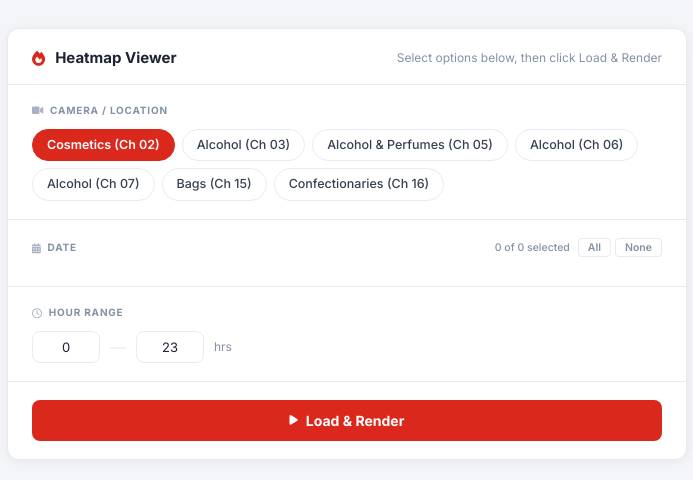
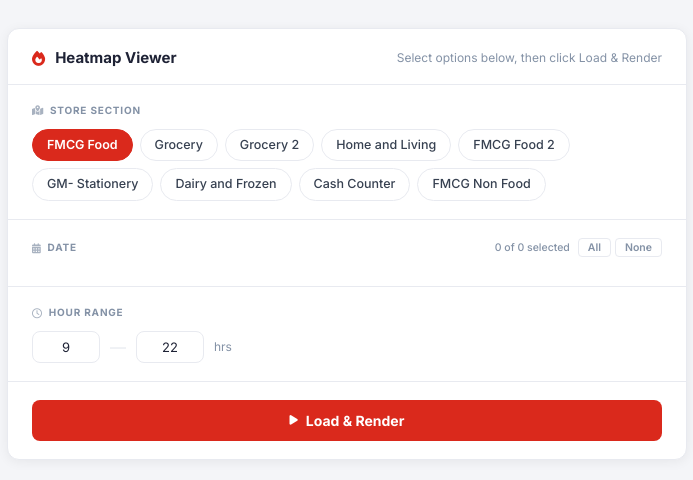
Before and after one commit to Tarsyer-Pushkar/spar-dashboard-main, a Flask app: page /heatmap in a window 1280 px wide. Shown: the part 96-576 px from the top of the page, without its empty margins (293-986 px from the left). Run offline with Flask 3, Linux system fonts and the light colour scheme; the visitor is signed in with stand-in values (Sample User, id 1); data that the repository does not hold is empty.

Commit message:
file changes

```diff
--- a/app/routes/api.py
+++ b/app/routes/api.py
@@ -42,9 +42,13 @@ def str_date_filter(from_str, to_exclusive_str, field="date_time"):
 
 
 def get_hour_range():
-    """Parse hour_from/hour_to query params (0-23), default 9 AM – 10 PM."""
-    hour_from = max(0, min(23, int(request.args.get("hour_from", 9))))
-    hour_to   = max(0, min(23, int(request.args.get("hour_to",  22))))
+    """Parse hour_from/hour_to query params, but strictly bound to 9 AM – 10 PM."""
+    hf = int(request.args.get("hour_from", 9))
+    ht = int(request.args.get("hour_to", 22))
+    hour_from = max(9, min(22, hf))
+    hour_to   = max(9, min(22, ht))
+    if hour_from > hour_to:
+        hour_from, hour_to = 9, 22
     return hour_from, hour_to
 
 
@@ -395,39 +399,41 @@ def export_footfall():
 #  HEATMAP DATA
 # ─────────────────────────────────────────────
 
-# Camera → background image, location label, actual MongoDB camera_no value
-# All cameras are in sparServer.heatmap
-CAMERA_MAP = {
-    "ChannelNo02": {"image": "channel_2",  "location": "location1",  "label": "Cosmetics (Ch 02)",         "cam_no": 2},
-    "ChannelNo03": {"image": "channel_3",  "location": "location2",  "label": "Alcohol (Ch 03)",            "cam_no": 3},
-    "ChannelNo05": {"image": "channel_5",  "location": "location3",  "label": "Alcohol & Perfumes (Ch 05)", "cam_no": 5},
-    "ChannelNo06": {"image": "channel_6",  "location": "location4",  "label": "Alcohol (Ch 06)",            "cam_no": 6},
-    "ChannelNo07": {"image": "channel_7",  "location": "location5",  "label": "Alcohol (Ch 07)",            "cam_no": 7},
-    "ChannelNo15": {"image": "channel_15", "location": "location6",  "label": "Bags (Ch 15)",               "cam_no": 15},
-    "ChannelNo16": {"image": "channel_16", "location": "location7",  "label": "Confectionaries (Ch 16)",    "cam_no": 16},
+# store_location → background image filename (without .jpg), section label
+LOCATION_MAP = {
+    "location01": {"image": "location01- FMCG Food",      "label": "FMCG Food"},
+    "location02": {"image": "location02- Grocery",         "label": "Grocery"},
+    "location03": {"image": "location03- Grocery 2",       "label": "Grocery 2"},
+    "location04": {"image": "location04- Home and Living", "label": "Home and Living"},
+    "location05": {"image": "location05- FMCG Food 2",     "label": "FMCG Food 2"},
+    "location06": {"image": "location06- GM- Stationery",  "label": "GM- Stationery"},
+    "location07": {"image": "location07- Dairy and Frozen","label": "Dairy and Frozen"},
+    "location08": {"image": "location08- Cash Counter",    "label": "Cash Counter"},
+    "location09": {"image": "location09- FMCG Non Food",   "label": "FMCG Non Food"},
 }
 
 @api_bp.route("/heatmap-data")
 @login_required_api
 def heatmap_data():
     from collections import OrderedDict
-    camera    = request.args.get("camera", "ChannelNo03")
+    location  = request.args.get("location", "location01")
     hour_from = int(request.args.get("hour_from", 0))
     hour_to   = int(request.args.get("hour_to",  23))
 
-    if camera not in CAMERA_MAP:
-        return jsonify({"error": "Unknown camera"}), 400
+    if location not in LOCATION_MAP:
+        return jsonify({"error": "Unknown location"}), 400
 
-    col    = get_spar_db().heatmap
-    cam_no = CAMERA_MAP[camera]["cam_no"]
+    col = get_spar_db().heatmap
 
     # Accept comma-separated dates or single date (backwards compat)
     dates_param = request.args.get("dates", "") or request.args.get("date", "")
     dates = [d.strip() for d in dates_param.split(",") if d.strip()]
 
     if not dates:
-        latest = col.find_one({"camera_no": cam_no}, sort=[("date_time", -1)])
-        dates = [latest["date_time"][:10]] if latest else ["2026-02-25"]
+        latest = col.find_one({"store_location": location}, sort=[("date_time", -1)])
+        dates = [latest["date_time"][:10]] if latest else []
+        if not dates:
+            return jsonify({"frames": [], "total": {"male": 0, "female": 0, "child": 0, "staff": 0}})
 
     # Build per-date hour-range conditions
     or_conditions = []
@@ -442,9 +448,9 @@ def heatmap_data():
         or_conditions.append({"date_time": {"$gte": tf, "$lt": tt}})
 
     if len(or_conditions) == 1:
-        filt = {"camera_no": cam_no, **or_conditions[0]}
+        filt = {"store_location": location, **or_conditions[0]}
     else:
-        filt = {"camera_no": cam_no, "$or": or_conditions}
+        filt = {"store_location": location, "$or": or_conditions}
 
     docs = list(col.find(
         filt,
@@ -490,29 +496,28 @@ def heatmap_data():
         if not multi:
             slot["datetime"] = doc["date_time"]
 
-    cam_info = CAMERA_MAP[camera]
+    loc_info = LOCATION_MAP[location]
     return jsonify({
-        "camera":    camera,
-        "image":     cam_info["image"],
-        "location":  cam_info["location"],
+        "location":  location,
+        "image":     loc_info["image"],
+        "label":     loc_info["label"],
         "dates":     dates,
         "hour_from": hour_from,
         "hour_to":   hour_to,
         "frames":    list(slots.values()),
         "total":     total,
-        "cameras":   [{"id": k, "label": v["label"]} for k, v in CAMERA_MAP.items()],
+        "locations": [{"id": k, "label": v["label"]} for k, v in LOCATION_MAP.items()],
     })
 
 @api_bp.route("/heatmap-dates")
 @login_required_api
 def heatmap_dates():
-    """Return distinct dates available per camera."""
-    camera = request.args.get("camera", "ChannelNo03")
-    if camera not in CAMERA_MAP:
+    """Return distinct dates available per store location."""
+    location = request.args.get("location", "location01")
+    if location not in LOCATION_MAP:
         return jsonify({"dates": []})
-    col    = get_spar_db().heatmap
-    cam_no = CAMERA_MAP[camera]["cam_no"]
-    docs = list(col.find({"camera_no": cam_no}, {"date_time": 1, "_id": 0}))
+    col  = get_spar_db().heatmap
+    docs = list(col.find({"store_location": location}, {"date_time": 1, "_id": 0}))
     dates = sorted({d["date_time"][:10] for d in docs})
     return jsonify({"dates": dates})
 
@@ -524,11 +529,13 @@ def heatmap_dates():
 def queue_stats():
     db = get_spar_db()
     date_from, date_to, date_to_ex = get_date_range()
+    hour_from, hour_to = get_hour_range()
     col = db.queue_length
 
     # date_time format: "YYYY-MM-DD_HH-MM-SS"
     # str_date_filter still works — lexicographic ordering is preserved
     filt = str_date_filter(date_from, date_to_ex)
+    filt.update(hour_expr_str(hour_from, hour_to))
 
     docs = list(col.find(filt, {
         "camera_no": 1, "date_time": 1,
@@ -608,14 +615,14 @@ def queue_stats():
         for h, vals in cs["hourly_queue"].items():
             g_hq.setdefault(h, []).extend(vals)
 
-    hourly_labels = [f"{h:02d}:00" for h in range(24)]
+    hourly_labels = [f"{h:02d}:00" for h in range(hour_from, hour_to + 1)]
     hourly_wait_vals  = [
         round(sum(g_hw[h]) / len(g_hw[h]), 2) if g_hw.get(h) else None
-        for h in range(24)
+        for h in range(hour_from, hour_to + 1)
     ]
     hourly_queue_vals = [
         round(sum(g_hq[h]) / len(g_hq[h]), 1) if g_hq.get(h) else None
-        for h in range(24)
+        for h in range(hour_from, hour_to + 1)
     ]
 
     # Per-counter hourly breakdown (for multi-line charts)
@@ -623,7 +630,7 @@ def queue_stats():
     for cam_no in sorted(cam_stats.keys()):
         cs = cam_stats[cam_no]
         hw, hq = [], []
-        for h in range(24):
+        for h in range(hour_from, hour_to + 1):
             wvals = cs["hourly_wait"].get(h, [])
             qvals = cs["hourly_queue"].get(h, [])
             hw.append(round(sum(wvals) / len(wvals), 2) if wvals else None)
@@ -705,7 +712,7 @@ def age_group():
     eff_h_to   = pin_hour if pin_hour is not None else hour_to
     filt.update(hour_expr_str(eff_h_from, eff_h_to))
 
-    VALID_GROUPS = {"18-25", "25-35", "35-45", "45+"}
+    VALID_GROUPS = {"Under 18", "18-25", "25-35", "35-45", "45+"}
     filt["age_group"] = {"$in": list(VALID_GROUPS)}
     if pin_gender:
         filt["gender"] = pin_gender
@@ -715,7 +722,7 @@ def age_group():
         {"$group": {"_id": "$age_group", "count": {"$sum": 1}}},
         {"$sort": {"count": -1}}
     ]))
-    LABEL_MAP = {"18-25": "18–25", "25-35": "25–35", "35-45": "35–45", "45+": "45+"}
+    LABEL_MAP = {"Under 18": "Under 18", "18-25": "18–25", "25-35": "25–35", "35-45": "35–45", "45+": "45+"}
     buckets = [
         {"key": r["_id"], "label": LABEL_MAP[r["_id"]], "count": r["count"]}
         for r in rows if r["_id"] in VALID_GROUPS
--- a/app/templates/heatmap.html
+++ b/app/templates/heatmap.html
@@ -285,17 +285,19 @@
       <span class="hm-card-head-sub">Select options below, then click Load &amp; Render</span>
     </div>
 
-    <!-- Camera section -->
+    <!-- Section / Location section -->
     <div class="hm-section">
-      <div class="hm-sec-label"><i class="fa-solid fa-video"></i> Camera / Location</div>
+      <div class="hm-sec-label"><i class="fa-solid fa-map-location-dot"></i> Store Section</div>
       <div class="cam-chips" id="cameraChips">
-        <div class="cam-chip active" data-cam="ChannelNo02" onclick="selectCamera(this)">Cosmetics (Ch 02)</div>
-        <div class="cam-chip" data-cam="ChannelNo03" onclick="selectCamera(this)">Alcohol (Ch 03)</div>
-        <div class="cam-chip" data-cam="ChannelNo05" onclick="selectCamera(this)">Alcohol &amp; Perfumes (Ch 05)</div>
-        <div class="cam-chip" data-cam="ChannelNo06" onclick="selectCamera(this)">Alcohol (Ch 06)</div>
-        <div class="cam-chip" data-cam="ChannelNo07" onclick="selectCamera(this)">Alcohol (Ch 07)</div>
-        <div class="cam-chip" data-cam="ChannelNo15" onclick="selectCamera(this)">Bags (Ch 15)</div>
-        <div class="cam-chip" data-cam="ChannelNo16" onclick="selectCamera(this)">Confectionaries (Ch 16)</div>
+        <div class="cam-chip active" data-cam="location01" onclick="selectCamera(this)">FMCG Food</div>
+        <div class="cam-chip" data-cam="location02" onclick="selectCamera(this)">Grocery</div>
+        <div class="cam-chip" data-cam="location03" onclick="selectCamera(this)">Grocery 2</div>
+        <div class="cam-chip" data-cam="location04" onclick="selectCamera(this)">Home and Living</div>
+        <div class="cam-chip" data-cam="location05" onclick="selectCamera(this)">FMCG Food 2</div>
+        <div class="cam-chip" data-cam="location06" onclick="selectCamera(this)">GM- Stationery</div>
+        <div class="cam-chip" data-cam="location07" onclick="selectCamera(this)">Dairy and Frozen</div>
+        <div class="cam-chip" data-cam="location08" onclick="selectCamera(this)">Cash Counter</div>
+        <div class="cam-chip" data-cam="location09" onclick="selectCamera(this)">FMCG Non Food</div>
       </div>
     </div>
 
@@ -318,9 +320,9 @@
     <div class="hm-section">
       <div class="hm-sec-label"><i class="fa-regular fa-clock"></i> Hour Range</div>
       <div class="hour-row">
-        <input class="hour-input" type="number" id="hourFrom" value="0"  min="0" max="23" placeholder="00"/>
+        <input class="hour-input" type="number" id="hourFrom" value="9"  min="9" max="22" placeholder="09"/>
         <span class="hour-sep">—</span>
-        <input class="hour-input" type="number" id="hourTo"   value="23" min="0" max="23" placeholder="23"/>
+        <input class="hour-input" type="number" id="hourTo"   value="22" min="9" max="22" placeholder="22"/>
         <span class="hour-unit">hrs</span>
       </div>
     </div>
@@ -458,7 +460,7 @@ const HEAT_W   = 160, HEAT_H   = 90;
 const HEAT_SX  = HEAT_W / NATIVE_W, HEAT_SY = HEAT_H / NATIVE_H;
 
 // ── State ──
-let selectedCamera = 'ChannelNo02';
+let selectedCamera = 'location01';
 let allFrames      = [];
 let bgImage        = null;
 let currentMode    = 'heatmap';
@@ -469,7 +471,7 @@ let isPlaying      = false;
 
 // ── Init ──
 window.addEventListener('DOMContentLoaded', () => {
-  loadDates('ChannelNo02');
+  loadDates('location01');
 });
 window.addEventListener('resize', () => {
   if (bgImage && allFrames.length) requestAnimationFrame(() => renderCurrentView());
@@ -488,7 +490,7 @@ async function loadDates(camera) {
   const list = document.getElementById('dateList');
   list.innerHTML = '<div class="spinner" style="width:16px;height:16px;border-width:2px;margin:0;"></div>';
   try {
-    const res  = await fetch(`/api/heatmap-dates?camera=${camera}`);
+    const res  = await fetch(`/api/heatmap-dates?location=${camera}`);
     const data = await res.json();
     list.innerHTML = '';
     (data.dates || []).forEach(d => {
@@ -595,7 +597,7 @@ async function loadAndRender() {
 
   try {
     const res = await fetch(
-      `/api/heatmap-data?camera=${selectedCamera}&dates=${dates.join(',')}&hour_from=${hourFrom}&hour_to=${hourTo}`
+      `/api/heatmap-data?location=${selectedCamera}&dates=${dates.join(',')}&hour_from=${hourFrom}&hour_to=${hourTo}`
     );
     const data = await res.json();
 
@@ -609,7 +611,7 @@ async function loadAndRender() {
     updateStats(data.total, data.frames.length);
 
     setLoading(true, 'Loading background image…');
-    bgImage = await loadImage(`/static/img/heatmap/${data.image}.jpg`);
+    bgImage = await loadImage(`/static/img/heatmap/${encodeURIComponent(data.image)}.jpg`);
 
     setLoading(false);
     setupScrubber();
```
Also changed, not shown: app/templates/overview.html (+35 -11 lines), app/templates/queue.html (+82 -42 lines), app/static/img/surecountai.png (added).
